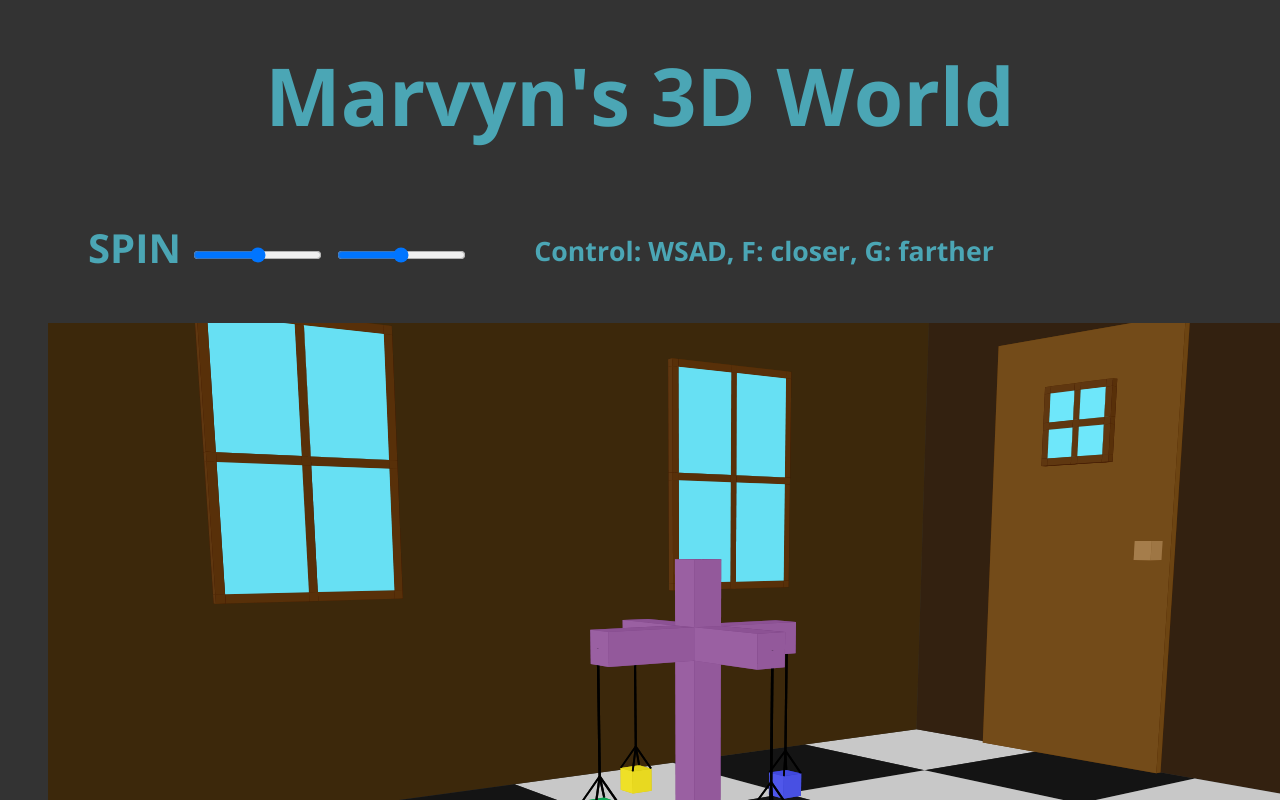
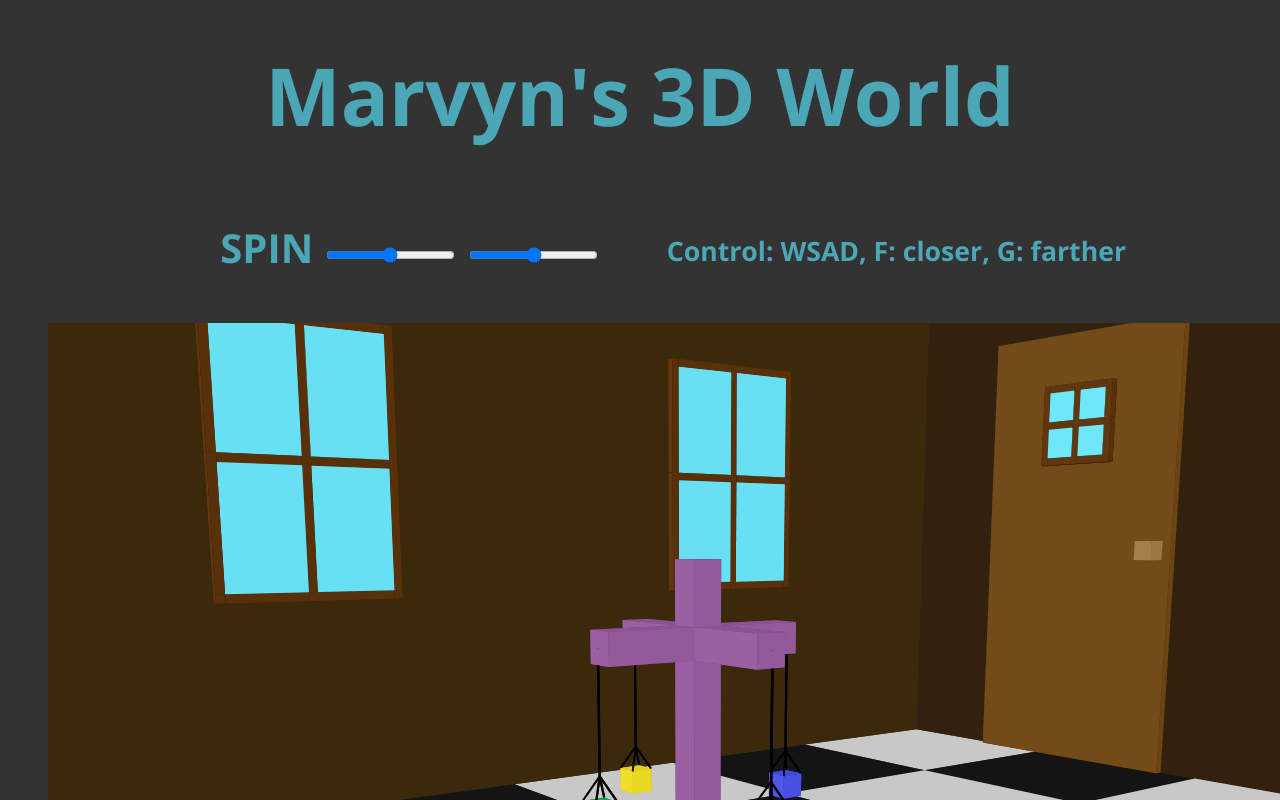
Before and after one commit to marvynthewall/room001, a plain HTML site: page index.html in a window 1280 px wide. Shown: the top 800 px of the page. Drawn offline with nearby package versions, Linux system fonts and the light colour scheme; animation ran at ten frames a second.

Commit message:
alignment issue

```diff
--- a/index.html
+++ b/index.html
@@ -16,12 +16,14 @@
       <div class="bodytitle">
          <h1>Marvyn's 3D World</h1>
       </div>
-      <div>
+      <div class="bar">
          <div class="spin">
             SPIN
             <input type="range" id = "slider4", min="-100", max="100", value="0">
             <input type="range" id = "slider5", min="-100", max="100", value="0">
          </div>
+      </div>
+      <div class="bar">
          <div class="ctrl">
             <p>Control: WSAD, F: closer, G: farther</p>
          </div>
--- a/style.css
+++ b/style.css
@@ -16,7 +16,7 @@ div {
    text-align: center;
 }
 .spin {
-   float: left;
+   float: right;
    font-size: 30pt;
    color: #4ba6b5;
 }
@@ -26,3 +26,8 @@ div {
    font-size: 20pt;
    color: #4ba6b5;
 }
+.bar {
+   width:50%;
+   margin:0;
+   float:left;
+}
```
